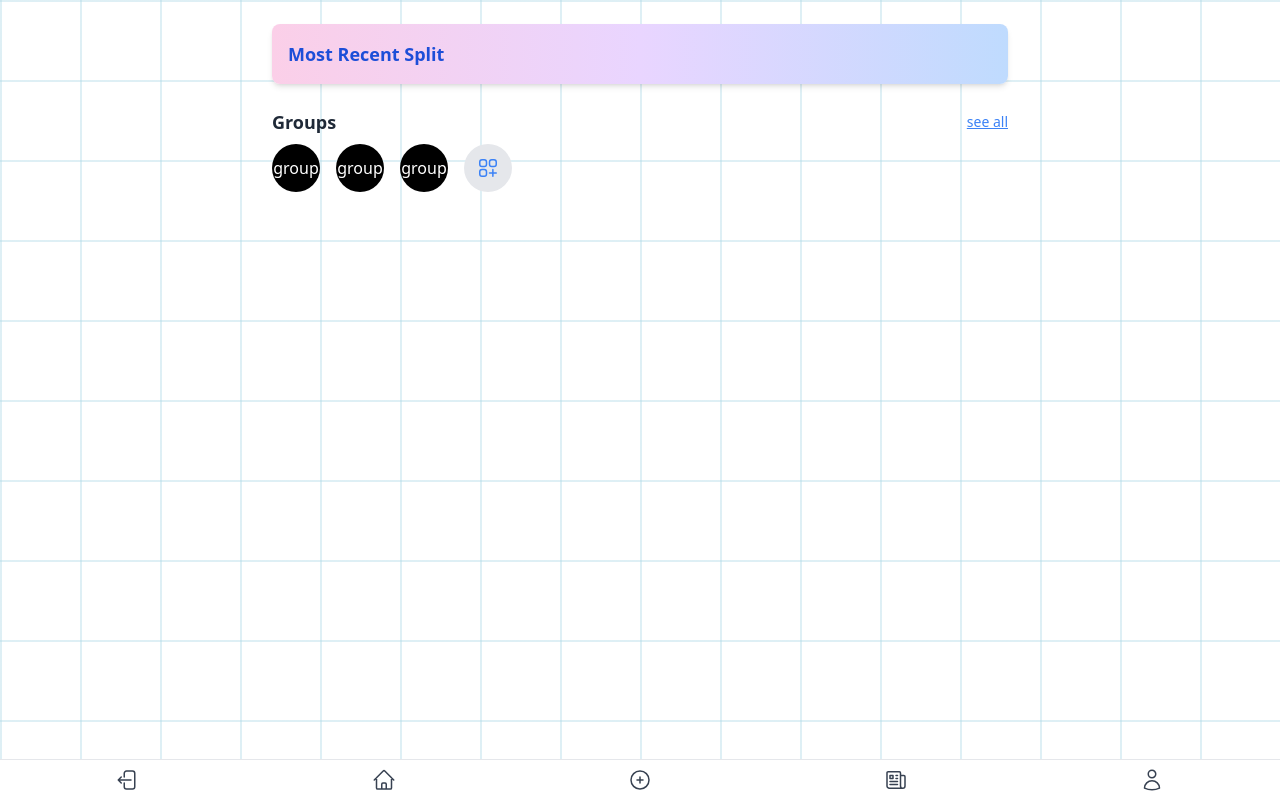
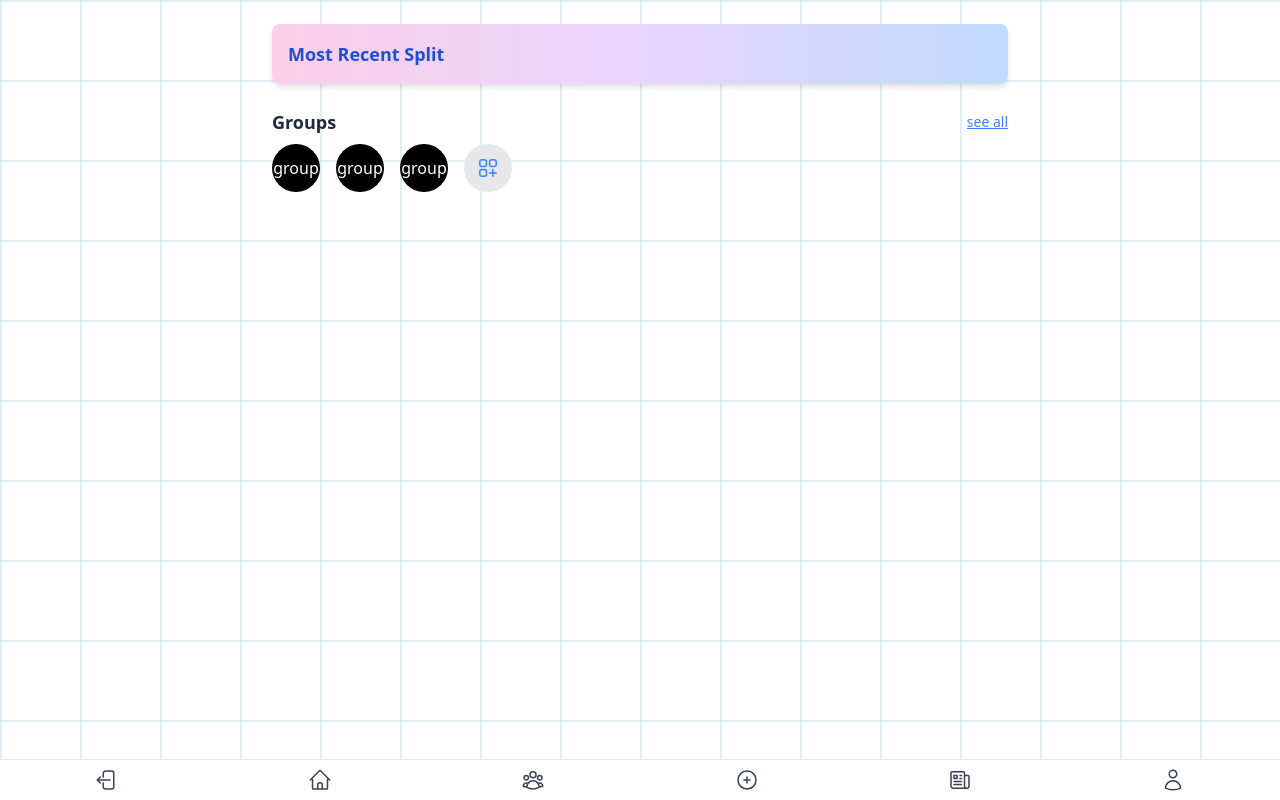
Before and after one commit to kxrai/digt2107-mass-splitter, a React (Create React App) app in the folder client/: page /home in a window 1280 px wide. Built offline with nearby package versions, Linux system fonts and the light colour scheme.

Commit message:
creates groups nav in nav bar

```diff
--- a/client/src/components/Navbar.js
+++ b/client/src/components/Navbar.js
@@ -27,12 +27,12 @@ function Navbar() {
         </svg>
       </Link>
 
-      {/* Add Friend Link - Opens the page to add new friends */}
-      {/* <Link to="/add-friend" className="text-gray-700" aria-label="Add Friend">
-        <svg className="w-6 h-6" fill="none" stroke="currentColor" strokeWidth="1.5" viewBox="0 0 24 24" xmlns="http://www.w3.org/2000/svg">
-          <path d="M15 19.128a9.38 9.38 0 0 0 2.625.372 9.337 9.337 0 0 0 4.121-.952 4.125 4.125 0 0 0-7.533-2.493M15 19.128v-.003c0-1.113-.285-2.16-.786-3.07M15 19.128v.106A12.318 12.318 0 0 1 8.624 21c-2.331 0-4.512-.645-6.374-1.766l-.001-.109a6.375 6.375 0 0 1 11.964-3.07M12 6.375a3.375 3.375 0 1 1-6.75 0 3.375 3.375 0 0 1 6.75 0Zm8.25 2.25a2.625 2.625 0 1 1-5.25 0 2.625 2.625 0 0 1 5.25 0Z" strokeLinecap="round" strokeLinejoin="round" />
+      {/* Groups Link - Redirects to the group management page */}
+      <Link to="/groups" className="text-gray-700" aria-label="Groups">
+        <svg xmlns="http://www.w3.org/2000/svg" fill="none" viewBox="0 0 24 24" stroke-width="1.5" stroke="currentColor" class="size-6">
+          <path stroke-linecap="round" stroke-linejoin="round" d="M18 18.72a9.094 9.094 0 0 0 3.741-.479 3 3 0 0 0-4.682-2.72m.94 3.198.001.031c0 .225-.012.447-.037.666A11.944 11.944 0 0 1 12 21c-2.17 0-4.207-.576-5.963-1.584A6.062 6.062 0 0 1 6 18.719m12 0a5.971 5.971 0 0 0-.941-3.197m0 0A5.995 5.995 0 0 0 12 12.75a5.995 5.995 0 0 0-5.058 2.772m0 0a3 3 0 0 0-4.681 2.72 8.986 8.986 0 0 0 3.74.477m.94-3.197a5.971 5.971 0 0 0-.94 3.197M15 6.75a3 3 0 1 1-6 0 3 3 0 0 1 6 0Zm6 3a2.25 2.25 0 1 1-4.5 0 2.25 2.25 0 0 1 4.5 0Zm-13.5 0a2.25 2.25 0 1 1-4.5 0 2.25 2.25 0 0 1 4.5 0Z" />
         </svg>
-      </Link> */}
+      </Link>
 
       {/* Add Receipt Link - Directs to a page for adding new bills/receipts for splitting */}
       <Link to="/create-bill" className="text-gray-700" aria-label="Add Receipt">
```
